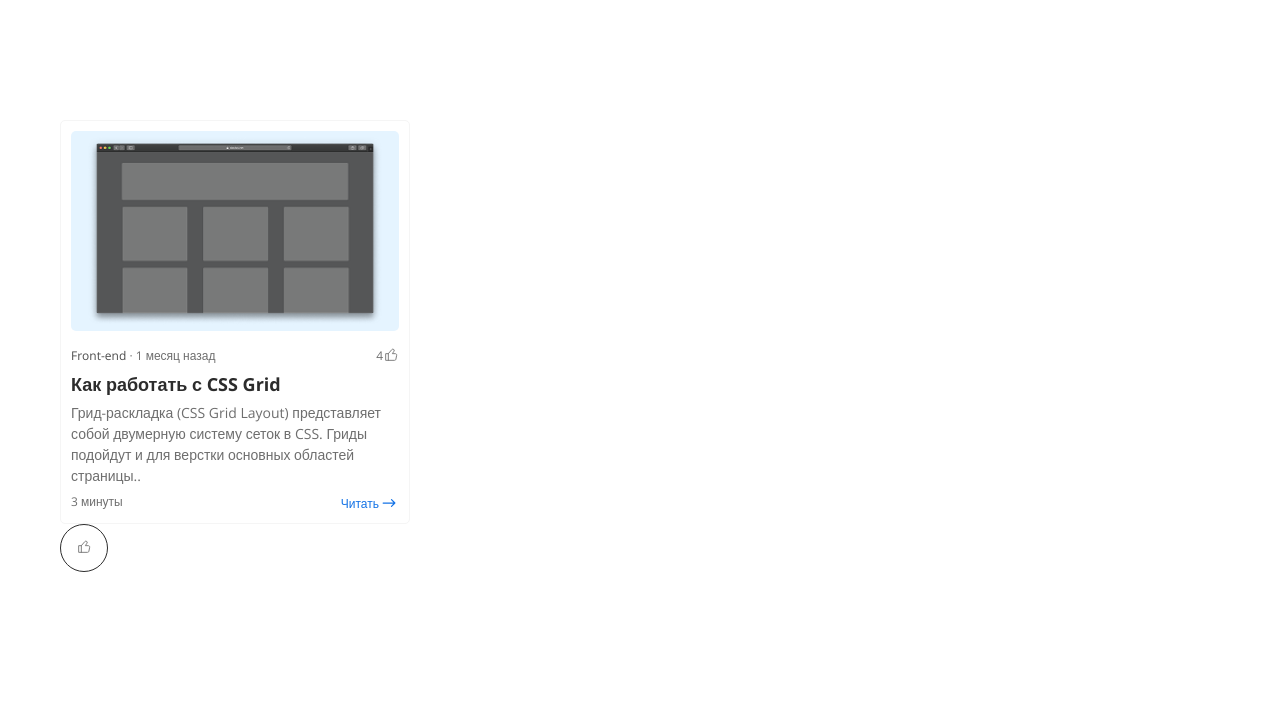
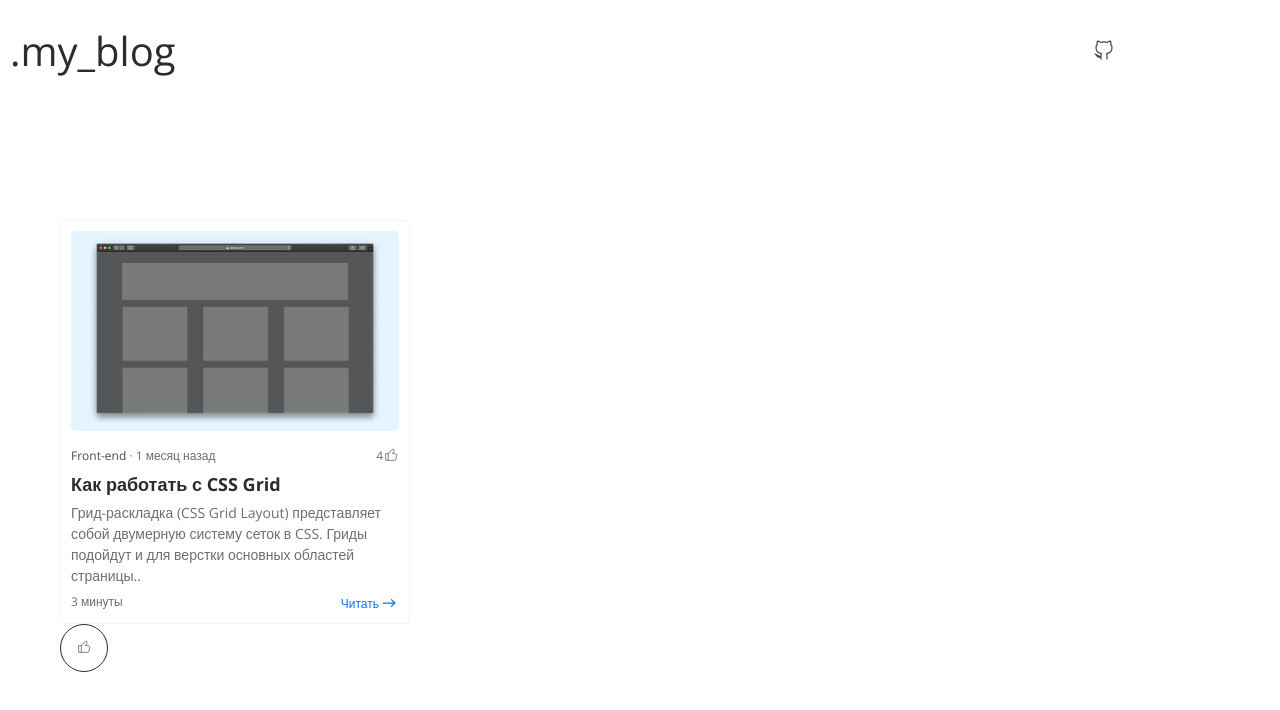
Before and after one commit to ofcorp/ps-next, a Next.js app: page / in a window 1280 px wide. Shown: the top 710 px of the page. Built offline with nearby package versions, Linux system fonts and the light colour scheme.

Commit message:
2-components dz2

```diff
--- a/app/layout.tsx
+++ b/app/layout.tsx
@@ -2,6 +2,7 @@ import type { Metadata } from 'next';
 import { Open_Sans } from 'next/font/google';
 import './globals.css';
 import { JSX } from 'react/jsx-runtime';
+import Header from '@/components/Header/Header';
 
 const openSans = Open_Sans({
   subsets: ['latin'],
@@ -14,14 +15,15 @@ export const metadata: Metadata = {
   description: 'Домашнее задание по NextJS',
 };
 
-export default function RootLayout({
-  children,
-}: Readonly<{
-  children: React.ReactNode;
-}>): JSX.Element {
+export default function RootLayout({ children }: { children: React.ReactNode }): JSX.Element {
   return (
     <html lang="ru" className={`${openSans.variable}`}>
-      <body>{children}</body>
+      <body>
+        <header>
+          <Header />
+        </header>
+        {children}
+      </body>
     </html>
   );
 }
--- /dev/null
+++ b/components/GithubIcon/GithubIcon.tsx
@@ -0,0 +1,21 @@
+import { JSX } from 'react/jsx-runtime';
+
+const GithubIcon = (): JSX.Element => (
+  <svg xmlns="http://www.w3.org/2000/svg" width={24} height={24} fill="none">
+    <g clipPath="url(#a)">
+      <path
+        stroke="#4B4B4B"
+        strokeLinecap="round"
+        strokeLinejoin="round"
+        strokeWidth={1.25}
+        d="M15 21v-3.5c0-1 .1-1.4-.5-2 2.8-.3 5.5-1.4 5.5-6a4.6 4.6 0 0 0-1.3-3.2 4.2 4.2 0 0 0-.1-3.2s-1.1-.3-3.5 1.3a12.3 12.3 0 0 0-6.2 0C6.5 2.8 5.4 3.1 5.4 3.1a4.2 4.2 0 0 0-.1 3.2A4.6 4.6 0 0 0 4 9.5c0 4.6 2.7 5.7 5.5 6-.6.6-.6 1.2-.5 2V21m0-2c-4.3 1.4-4.3-2.5-6-3l6 3Z"
+      />
+    </g>
+    <defs>
+      <clipPath id="a">
+        <path fill="#fff" d="M0 0h24v24H0z" />
+      </clipPath>
+    </defs>
+  </svg>
+);
+export default GithubIcon;
--- /dev/null
+++ b/components/Header/Header.module.css
@@ -0,0 +1,8 @@
+.header {
+  display: flex;
+  align-items: center;
+  justify-content: space-between;
+
+  width: 1126px;
+  padding: 10px;
+}
--- /dev/null
+++ b/components/Header/Header.tsx
@@ -0,0 +1,15 @@
+import { JSX } from 'react/jsx-runtime';
+import Image from 'next/image';
+import styles from './Header.module.css';
+import Title from '../Title/Title';
+import GithubIcon from '../GithubIcon/GithubIcon';
+
+export default function Header(): JSX.Element {
+  return (
+    <div className={styles.header}>
+      <Title tag={'h1'}>.my_blog</Title>
+      <Image src="/logo.png" alt="Logo" width={80} height={80} />
+      <GithubIcon />
+    </div>
+  );
+}
--- a/components/Title/Title.module.css
+++ b/components/Title/Title.module.css
@@ -1,3 +1,12 @@
+.h1 {
+  font-family: var(--font-open-sans);
+  font-size: 40px;
+  font-weight: 300;
+  font-style: normal;
+  line-height: normal;
+  color: var(--black);
+}
+
 .h2 {
   font-family: var(--font-open-sans);
   font-size: 18px;
@@ -6,3 +15,12 @@
   line-height: normal;
   color: var(--black);
 }
+
+.h3 {
+  font-family: var(--font-open-sans);
+  font-size: 14px;
+  font-weight: 700;
+  font-style: normal;
+  line-height: normal;
+  color: var(--black);
+}
--- a/components/Title/Title.tsx
+++ b/components/Title/Title.tsx
@@ -3,5 +3,14 @@ import styles from './Title.module.css';
 import { JSX } from 'react/jsx-runtime';
 
 export default function Title({ tag, children }: TitleProps): JSX.Element {
-  return <h2 className={styles[tag]}>{children}</h2>;
+  switch (tag) {
+    case 'h1':
+      return <h1 className={styles.h1}>{children}</h1>;
+    case 'h2':
+      return <h2 className={styles.h2}>{children}</h2>;
+    case 'h3':
+      return <h3 className={styles.h3}>{children}</h3>;
+    default:
+      return <></>;
+  }
 }
```
Also changed, not shown: public/logo.png (added).
